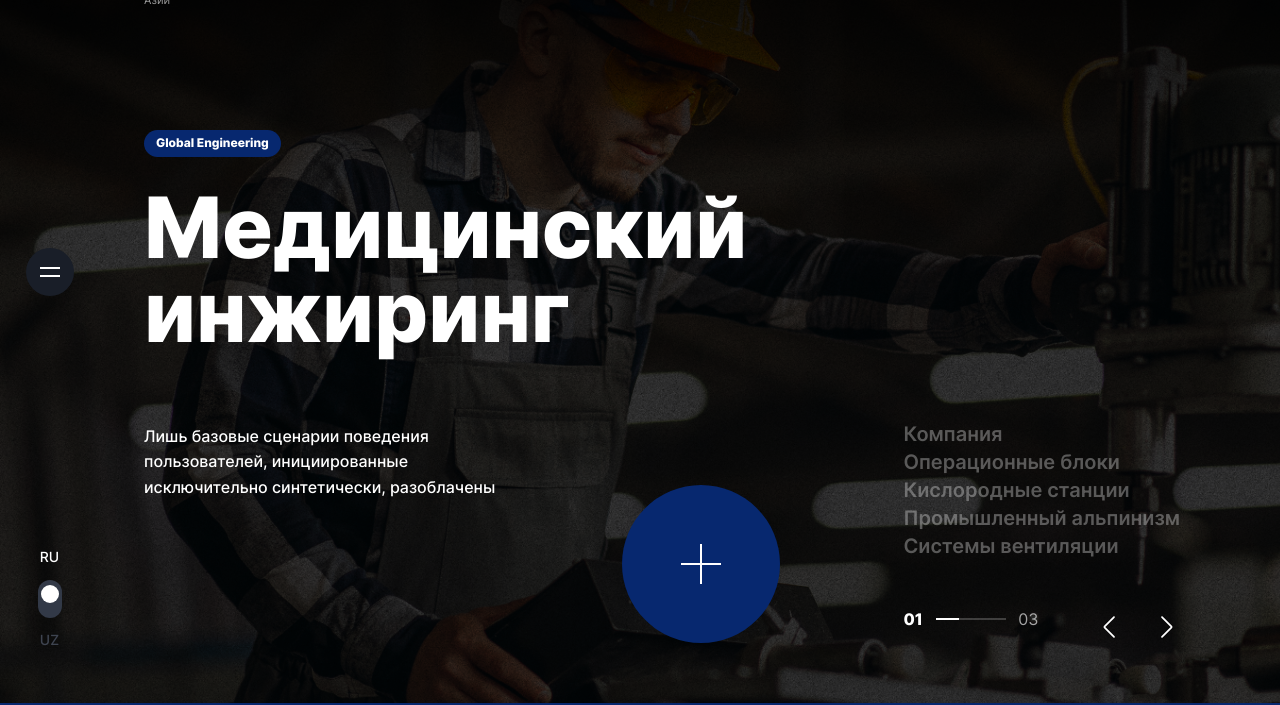
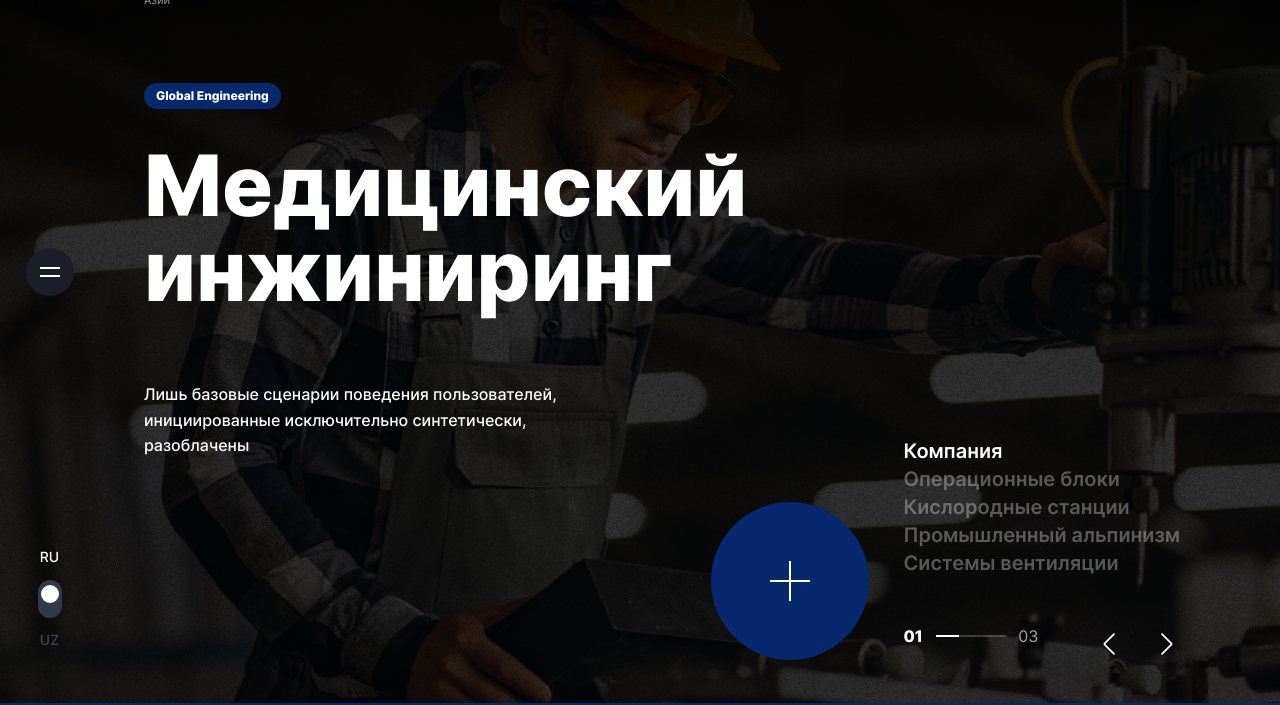
Before and after one commit to andrey-nee/GlobalEngineering, a plain HTML site: page index.html in a window 1280 px wide. Shown: the part 97-802 px from the top of the page. Drawn offline with nearby package versions, Linux system fonts and the light colour scheme.

Commit message:
Меняет анимацию на главном слайдере
- удаляет GSAP анимацию
- добавляет текстовые слайдеры (заголовок/тэг/описание)
- добавляет стили навигации по слайдам (название текущего слайда белого цвета)

```diff
--- a/index.html
+++ b/index.html
@@ -15,30 +15,12 @@
 
   <header class="header">
 
-
-    <!-- Слайдер Текста -->
-    <!-- <div class="swiper mySwiper2 swiper-no-swiping">
+    <!-- Слайдер на главной -->
+    <div class="swiper mainSwiper">
       <div class="swiper-wrapper">
-        <div class="swiper-slide main-title">
-          <h2 class="slide__subtitle main-title">Медицинский инжиринг</h2>
-        </div>
-        <div class="swiper-slide main-title">
-          <h2 class="slide__subtitle main-title">Операционные блоки</h2>
-        </div>
-        <div class="swiper-slide main-title">
-          <h2 class="slide__subtitle main-title">Кислородные станции</h2>
-        </div>
-      </div>
-    </div> -->
-
-
-    <!-- Слайдер на главной -->
-    <div class="swiper mySwiper">
-      <div class="swiper-wrapper">
-
         <div class="swiper-slide" data-hash="slide1">
           <div class="slide slide--medical inner-wrapper">
-            <div class="slide__main-content">
+            <!-- <div class="slide__main-content">
               <div class="slide__title-box">
                 <h2 class="slide__title main-title">
                   <span class="anim-title elevator">Медицинский инжиринг</span>
@@ -46,13 +28,12 @@
               </div>
               <h3 class="slide__tag anim-tag fade">Global Engineering</h3>
               <p class="slide__description anim-description fade">Лишь базовые сценарии поведения пользователей, инициированные исключительно синтетически, разоблачены</p>
+            </div> -->
           </div>
         </div>
-        </div>
-
         <div class="swiper-slide" data-hash="slide2">
           <div class="slide slide--blocks inner-wrapper">
-            <div class="slide__main-content">
+            <!-- <div class="slide__main-content">
               <div class="slide__title-box">
                 <h2 class="slide__title main-title">
                   <span class="anim-title elevator">Операционные блоки</span>
@@ -60,13 +41,12 @@
               </div>
               <h3 class="slide__tag anim-tag fade">Услуга</h3>
               <p class="slide__description anim-description fade">Операционный блок представляет собой подразделение больницы, которое состоит из ряда операционных, а также вспомогательных помещений, предназначенных для проведения хирургических операций</p>
+            </div> -->
           </div>
         </div>
-        </div>
-
         <div class="swiper-slide" data-hash="slide3">
           <div class="slide slide--oxygen inner-wrapper">
-            <div class="slide__main-content">
+            <!-- <div class="slide__main-content">
               <div class="slide__title-box">
                 <h2 class="slide__title main-title">
                   <span class="anim-title elevator">Кислородные станции</span>
@@ -74,17 +54,14 @@
               </div>
               <h3 class="slide__tag anim-tag fade">Услуга</h3>
               <p class="slide__description anim-description fade">Кислородные газовые станции подходят для установки в любых климатических условиях, а благодаря небольшим размерам и малому весу подходит для размещения в любом необходимом для покупателя месте</p>
+            </div> -->
+          </div>
         </div>
       </div>
     </div>
 
-      </div>
-    </div>
-
-
     <div class="header__content">
       <div class="header__navigation main-header">
-
         <div class="main-header__container">
           <p class="main-header__company">Инжиринговые услуги по Узбекистану и Центральной Азии</p>
           <nav class="main-header__navigation navigation">
@@ -114,23 +91,79 @@
         </div>
       </div>
 
+      <div class="header__slide-container">
+
+        <div class="header__column-left">
+          <div class="slide__main-content">
+            <!-- Слайдер тега на главной -->
+            <div class="slide__tag-container">
+              <div class="swiper mainSwiper-tag swiper-no-swiping">
+                <div class="swiper-wrapper">
+                  <div class="swiper-slide">
+                    <h3 class="slide__tag anim-tag fade">Global Engineering</h3>
+                  </div>
+                  <div class="swiper-slide">
+                    <h3 class="slide__tag anim-tag fade">Услуга</h3>
+                  </div>
+                  <div class="swiper-slide">
+                    <h3 class="slide__tag anim-tag fade">Услуга</h3>
+                  </div>
+                </div>
+              </div>
+            </div>
+            <!-- Слайдер текста-заголовка на главной -->
+            <div class="slide__title-container">
+              <div class="swiper mainSwiper-title swiper-no-swiping">
+                <div class="swiper-wrapper">
+                  <div class="swiper-slide main-title">
+                    <h2 class="slide__subtitle main-title">Медицинский инжиниринг</h2>
+                  </div>
+                  <div class="swiper-slide main-title">
+                    <h2 class="slide__subtitle main-title">Операционные блоки</h2>
+                  </div>
+                  <div class="swiper-slide main-title">
+                    <h2 class="slide__subtitle main-title">Кислородные станции</h2>
+                  </div>
+                </div>
+              </div>
+            </div>
+            <!-- Слайдер текста-описания на главной -->
+            <div class="slide__description-container">
+              <div class="swiper mainSwiper-description swiper-no-swiping">
+                <div class="swiper-wrapper">
+                  <div class="swiper-slide">
+                    <p class="slide__description anim-description fade">Лишь базовые сценарии поведения пользователей, инициированные исключительно синтетически, разоблачены</p>
+                  </div>
+                  <div class="swiper-slide">
+                    <p class="slide__description anim-description fade">Операционный блок представляет собой подразделение больницы, которое состоит из ряда операционных, а также вспомогательных помещений, предназначенных для проведения хирургических операций</p>
+                  </div>
+                  <div class="swiper-slide">
+                    <p class="slide__description anim-description fade">Кислородные газовые станции подходят для установки в любых климатических условиях, а благодаря небольшим размерам и малому весу подходит для размещения в любом необходимом для покупателя месте</p>
+                  </div>
+                </div>
+              </div>
+            </div>
+          </div>
+          <button class="header__request-button"></button>
+        </div>
+
         <div class="header__column-right">
           <div class="header__services slide-navigation">
             <ul class="slide-navigation__list">
-            <li class="slide-navigation__item slide-navigation__item__active">
-              <a href="#slide1" class="slide-navigation__link">Компания</a>
+              <li class="slide-navigation__item">
+                <a href="#slide1" class="slide-navigation__link slide-navigation__link__current" id="#slide1">Компания</a>
               </li>
               <li class="slide-navigation__item">
-              <a href="#slide2" class="slide-navigation__link">Операционные блоки</a>
+                <a href="#slide2" class="slide-navigation__link" id="#slide2">Операционные блоки</a>
               </li>
               <li class="slide-navigation__item">
-              <a href="#slide3" class="slide-navigation__link">Кислородные станции</a>
+                <a href="#slide3" class="slide-navigation__link" id="#slide3">Кислородные станции</a>
               </li>
               <li class="slide-navigation__item">
-              <a href="#slide4" class="slide-navigation__link">Промышленный альпинизм</a>
+                <a href="#slide4" class="slide-navigation__link" id="#slide4">Промышленный альпинизм</a>
               </li>
               <li class="slide-navigation__item">
-              <a href="#slide5" class="slide-navigation__link">Системы вентиляции</a>
+                <a href="#slide5" class="slide-navigation__link" id="#slide5">Системы вентиляции</a>
               </li>
             </ul>
           </div>
@@ -148,7 +181,8 @@
             </div>
           </div>
         </div>
-      <button class="header__request-button"></button>
+
+      </div>
     </div>
 
     <nav class="main-content__sidebar side-bar theme-transparent">
@@ -271,33 +305,6 @@
 
   <main class="main-content wrapper">
 
-    <!-- <nav class="main-content__sidebar side-bar theme-white theme-transparent">
-      <div class="side-bar__container">
-        <div class="side-bar__top">
-          <a href="./index.html" class="side-bar__link">
-            <svg width="52" height="55" viewBox="0 0 52 55" fill="none" xmlns="http://www.w3.org/2000/svg" class="side-bar__logo theme-white">
-              <path id="logo-vector" d="M39.7957 37.8088L42.9008 42.1695C45.2097 40.5469 47.1743 38.4885 48.6824 36.1117C50.1905 33.7349 51.2127 31.0863 51.6904 28.317C52.1682 25.5478 52.0923 22.7121 51.467 19.972C50.8417 17.2319 49.6793 14.641 48.0461 12.3472C46.4129 10.0534 44.3409 8.10165 41.9485 6.60337C39.5561 5.10509 36.89 4.08963 34.1025 3.61497C31.3151 3.1403 28.4608 3.21573 25.7027 3.83695C22.9446 4.45816 20.3366 5.613 18.0277 7.23552L21.149 11.6124C24.2088 9.46084 27.9274 8.43548 31.6656 8.71254C35.4039 8.9896 38.9282 10.5518 41.6327 13.1305C37.7787 14.7112 34.0875 16.6584 30.6106 18.9448C23.446 23.5362 17.3495 29.5928 12.728 36.7105C9.55356 32.0912 8.33358 26.4176 9.33107 20.9129C10.3285 15.4082 13.4636 10.5135 18.0602 7.28397L12.8743 0C6.27537 4.63895 1.80168 11.6922 0.437356 19.6081C-0.926964 27.524 0.929851 35.654 5.59931 42.2098C10.2688 48.7656 17.3684 53.2101 25.3363 54.5655C33.3043 55.9209 41.4878 54.0762 48.0867 49.4373L42.9008 42.1533C38.9921 44.8962 34.2732 46.2635 29.4931 46.0382C24.713 45.8129 20.1456 44.0079 16.5158 40.9097C20.7783 33.9285 26.5611 27.9848 33.4393 23.5154C37.0377 21.1175 40.8992 19.1344 44.9492 17.6043C46.6306 21.0342 47.0355 24.9447 46.0922 28.6429C45.149 32.3411 42.9184 35.5882 39.7957 37.8088Z" fill="#07286F"/>
-              </svg>
-          </a>
-        </div>
-        <div class="side-bar__middle">
-          <div class="side-bar__burger-menu theme-white burger-menu" onclick="menuOnClick()"></div>
-        </div>
-        <div class="side-bar__bottom">
-          <div class="side-bar__language language">
-            <p class="language__ru language__current theme-white">RU</p>
-            <div class="language__switch theme-white">
-              <div class="language__position theme-white"></div>
-            </div>
-            <p class="language__uz">UZ</p>
-          </div>
-        </div>
-      </div>
-
-      <div class="menu-bg" id="menu-bg"></div>
-
-    </nav> -->
-
     <section class="about" id="position">
       <div class="about__container inner-wrapper">
         <div class="about__main-content">
@@ -316,7 +323,7 @@
         </div>
         <div class="services__slider">
 
-          <div class="swiper mySwiper3">
+          <div class="swiper servicesSwiper">
             <div class="swiper-wrapper">
               <div class="swiper-slide">
                 <div class="services__slide services__slide-1">
@@ -585,10 +592,6 @@
     </div>
   </footer>
 
-  <!-- jquery -->
-  <!-- <script src="https://code.jquery.com/jquery-3.7.1.min.js" integrity="sha256-/JqT3SQfawRcv/BIHPThkBvs0OEvtFFmqPF/lYI/Cxo=" crossorigin="anonymous"></script> -->
-  <!-- gsap -->
-  <script src="https://cdnjs.cloudflare.com/ajax/libs/gsap/3.12.2/gsap.min.js"></script>
   <!-- swiper js -->
   <script src="https://cdn.jsdelivr.net/npm/swiper@10/swiper-bundle.min.js"></script>
   <!-- custom slider js -->
--- a/js/sidebar-main.js
+++ b/js/sidebar-main.js
@@ -37,7 +37,7 @@ window.addEventListener('scroll', function () {
     langCur.classList.add('theme-transparent');
     menuMask.classList.add('theme-transparent');
   }
-  console.log("Расстояние до точки появления сайдбара ",diff);
+  // console.log("Расстояние до точки появления сайдбара ",diff);
 });
 
 // Функиця для вычисления координат (X,Y) элемента на странице
--- a/js/slider.js
+++ b/js/slider.js
@@ -1,13 +1,13 @@
-var swiper = new Swiper(".mySwiper", {
-  // Optional parameters
+// Свайпер слайдов на главной
+var mainSwiper1 = new Swiper(".mainSwiper", {
   loop: true,
   speed: 1000,
   hashNavigation: true,
-
   // autoplay: {
   //   delay: 2500,
   //   disableOnInteraction: false,
   // },
+
   keyboard: {
     enabled: true,
   },
@@ -34,7 +34,6 @@ var swiper = new Swiper(".mySwiper", {
     // Кастомные номера слайдов (type: fraction)
     // И здесь же создаем <div></div> для скроллбара
     renderFraction: function (currentClass, totalClass) {
-      // return '<div class="' + currentClass + '"></div>' + '<div class="' + totalClass + '"></div>';
       return '<div class="' + currentClass + '"></div>' + '<div class="slider-controls__scrollbar"></div>' + '<div class="' + totalClass + '"></div>';
     },
   },
@@ -54,25 +53,57 @@ var swiper = new Swiper(".mySwiper", {
   },
 });
 
-// // Прокрутка текста на слайдере (слайдер поверх слайдера)
-// var swiper2 = new Swiper(".mySwiper2", {
-//   slidesPerView: 1,
-//   spaceBetween: 44,
-//   speed: 1000,
-//   loop: true,
-//   direction: 'vertical',
+// Свайпер тега на главной (прокрутка тега)
+var mainSwiper2 = new Swiper(".mainSwiper-tag", {
+  slidesPerView: 1,
+  spaceBetween: 10,
+  speed: 1000,
+  loop: true,
+  effect: "fade",
+  fadeEffect: {
+    crossFade: true
+  },
+  // autoplay: {
+  //   delay: 2500,
+  //   disableOnInteraction: false,
+  //   reverseDirection: true,
+  // },
+});
 
-//   // autoplay: {
-//   //   delay: 2500,
-//   //   disableOnInteraction: false,
-//   //   reverseDirection: true,
-//   // },
-// });
+// Свайпер текста-заголовка на главной (прокрутка заголовка)
+var mainSwiper3 = new Swiper(".mainSwiper-title", {
+  slidesPerView: 1,
+  spaceBetween: 20,
+  speed: 1000,
+  loop: true,
+  direction: 'vertical',
+  // autoplay: {
+  //   delay: 2500,
+  //   disableOnInteraction: false,
+  //   reverseDirection: true,
+  // },
+});
 
-// swiper.controller.control = swiper2;
-// swiper2.controller.control = swiper;
+// Свайпер текста-заголовка на главной (прокрутка заголовка)
+var mainSwiper4 = new Swiper(".mainSwiper-description", {
+  slidesPerView: 1,
+  spaceBetween: 10,
+  speed: 1000,
+  loop: true,
+  effect: "fade",
+  fadeEffect: {
+    crossFade: true
+  },
+  // autoplay: {
+  //   delay: 2500,
+  //   disableOnInteraction: false,
+  //   reverseDirection: true,
+  // },
+});
 
-var swiper3 = new Swiper(".mySwiper3", {
+mainSwiper1.controller.control = [mainSwiper2, mainSwiper3, mainSwiper4];
+
+var servicesSwiper = new Swiper(".servicesSwiper", {
   slidesPerView: 1,
   spaceBetween: 44,
   centeredSlides: true,
@@ -96,25 +127,9 @@ var swiper3 = new Swiper(".mySwiper3", {
   },
 });
 
-// GSAP Animation
-// Анимация уходящего слайда
-swiper.on('slideChange', function(){
-  gsap.to('.anim-title', { duration: 0.2, y: '200px' });
-  gsap.to('.anim-tag', { duration: 0.2, autoAlpha: 0 });
-  gsap.to('.anim-description', { duration: 0.2, autoAlpha: 0 });
+mainSwiper1.on('slideChangeTransitionEnd', function() {
+  document.querySelector('.slide-navigation__link__current').classList.remove('slide-navigation__link__current');
+  var hash = window.location.hash.replace('#', '');
+  document.querySelector("a[href='#"+hash+"']").classList.add('slide-navigation__link__current');
+  console.log("a[href='#"+hash+"']");
 });
-// Анимация приходящего слайда
-swiper.on('slideChangeTransitionEnd', function(){
-  gsap.to('.anim-title', { duration: 0, y: '-200px' }); // Стартовая позиция заголовка
-  gsap.to('.anim-title', { duration: 0.2, y: 0 }); // Конечная позиция заголовка
-  gsap.to('.anim-tag', { duration: 0.2, autoAlpha: 1 });
-  gsap.to('.anim-description', { duration: 0.2, autoAlpha: 1 });
-
-  // gasp.to('.swiper-slide-active .slide__title-box', { duration: 0, autoAlpha: 1 })
-  // gasp.to('.swiper-slide-next .slide__title-box', { duration: 0, autoAlpha: 0 })
-  // gasp.to('.swiper-slide-prev .slide__title-box', { duration: 0, autoAlpha: 0 })
-  // gasp.to('.swiper-slide-active', { duration: 0.5, scale: 1, ease: Power4.easeOut })
-});
-// gsap.to('.swiper-slide-prev .slide__title-box', { duration: 0, autoAlpha: 0 });
-// gsap.to('.swiper-slide-next .slide__title-box', { duration: 0, autoAlpha: 0 });
-// gsap.to('.swiper-slide-active', { duration: 0, scale: 1, ease: Power4.easeOut });
--- a/scss/blocks/_header.scss
+++ b/scss/blocks/_header.scss
@@ -7,6 +7,13 @@
 }
 
 .header__slide {
+}
+.header__slide-container {
+  display: flex;
+  justify-content: space-between;
+  column-gap: 20px;
+  align-items: flex-end;
+  height: calc(100% - 60px);
 }
 .header__content {
   position: absolute;
@@ -32,12 +39,21 @@
 .header__navigation {
   pointer-events: all;
 }
+.header__column-left {
+  display: flex;
+  flex-direction: column;
+  max-width: 70%;
+  max-height: 100%;
+  // pointer-events: all;
+}
 .header__column-right {
   display: flex;
   flex-direction: column;
-  position: absolute;
-  right: 0;
-  bottom: 0;
+  width: auto;
+  // align-self: flex-end;
+  // position: absolute;
+  // right: 0;
+  // bottom: 0;
 }
 .header__services {
   pointer-events: all;
@@ -50,11 +66,12 @@
 }
 
 .header__request-button {
-  position: absolute;
-  bottom: 0;
-  right: 31%;
-  transform: translate(-50%, 0%);
+  position: relative;
+  // bottom: 0;
+  // right: 31%;
+  // transform: translate(-50%, 0%);
   padding: 0;
+  align-self: flex-end;
   width: 158px;
   height: 158px;
   min-width: 158px;
--- a/scss/blocks/_slide-navigation.scss
+++ b/scss/blocks/_slide-navigation.scss
@@ -1,5 +1,5 @@
 .slide-navigation {
-  align-self: flex-end;
+  // align-self: flex-end;
   // margin-bottom: 143px;
   margin-bottom: 51px;
 }
@@ -10,18 +10,22 @@
   font-size: 20px;
   font-weight: 600;
   line-height: 1.4;
-  color: rgba(255, 255, 255, 0.32);
+  // color: rgba(255, 255, 255, 0.32);
 }
 .slide-navigation__item {
-  &__active {
-    color: $white;
-  }
+  // &__active {
+  //   color: $white;
+  // }
 }
 
 .slide-navigation__link {
+  text-wrap: nowrap;
   text-decoration: none;
   color: rgba(255, 255, 255, 0.32);
+  transition: all 0.2s ease;
+
   &__current {
     color: $white;
+    transition: all 0.2s ease;
   }
 }
--- a/scss/blocks/_slide.scss
+++ b/scss/blocks/_slide.scss
@@ -64,15 +64,23 @@
 .slide__main-content {
   display: flex;
   flex-direction: column;
-  max-width: 65%;
+  margin-bottom: 20px;
+  height: 100%;
 }
-.slide__title-box {
-  order: 2;
-  width: 100%;
+.slide__tag-container {
+  margin-bottom: 34px;
+  max-height: 30px;
+}
+.slide__title-container {
+  margin-bottom: 39px;
+  max-height: 200px;
+}
+.slide__description-container {
+  max-height: 100px;
+  max-width: 60%;
 }
 .slide__title {
   position: relative;
-  margin: 0 0 39px 0;
   padding: 0;
   height: 200px;
   width: 100%;
@@ -84,21 +92,27 @@
   }
 }
 .slide__tag {
-  margin: 0 0 28px 0;
+  margin: 0;
   padding: 6px 12px;
   width: min-content;
-  order: 1;
   white-space: nowrap;
   font-size: 12px;
   line-height: 1.2;
   background-color: $dark-blue;
+  color: $white;
   border-radius: 100px;
+}
+.slide__subtitle {
+  margin: 0;
+  color: $white;
+  // max-width: 60%;
 }
 .slide__description {
   margin: 0;
   padding: 0;
-  order: 3;
-  max-width: 54%;
+  color: $white;
+  // order: 3;
+  // max-width: 54%;
   font-size: 16px;
   line-height: 1.6;
 }
--- a/scss/blocks/_swiper.scss
+++ b/scss/blocks/_swiper.scss
@@ -1,20 +1,28 @@
 .swiper {
-  min-width: 320px;
+  // min-width: 320px;
   max-width: 1512px;
 
-  &.mySwiper {
+  &.mainSwiper {
     // width: 100vw;
   }
-  &.mySwiper2 {
+  &.mainSwiper-tag {
+    width: 100%;
+    max-height: 100%;
+  }
+  &.mainSwiper-title {
+    max-height: 100%;
+  }
+  &.mainSwiper-description {
+    max-height: 100%;
+  }
+  &.servicesSwiper {
     padding-left: 144px;
     width: 100vw;
     box-sizing: border-box;
   }
-  &.mySwiper3 {
-    padding-left: 144px;
-    width: 100vw;
-    box-sizing: border-box;
-  }
+}
+
+.mainSwiper {
 }
 
 .swiper-pagination-current {
@@ -47,25 +55,23 @@
 }
 
 // Стили для Слайдера Текста
-.mySwiper2 {
+.mainSwiper-title {
   position: absolute;
   top: 0;
   left: 0;
   margin: 0 auto;
   height: 200px;
   max-width: 100%;
-  background-color: tomato;
+  // background-color: tomato;
 
   .swiper-slide {
   }
-  .slide__subtitle {
-    max-width: 60%;
-  }
+
 }
 
 
 // Код с ютуба
-.mySwiper .swiper-wrapper {
+.mainSwiper .swiper-wrapper {
   // transition-delay: 0.2s;
 }
 // .port-text {
```
Also changed, not shown: css/style.css, 1 other file. Lines whose indentation alone changed are shown as unchanged.
